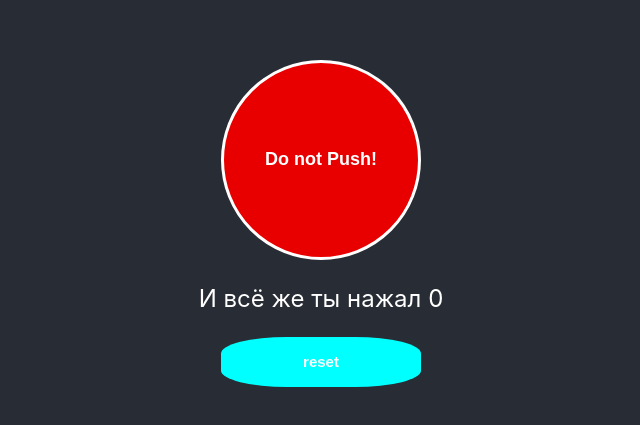
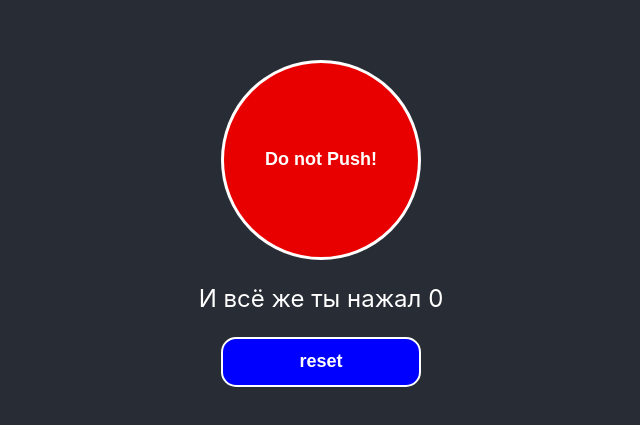
Before and after one commit to MikhailStreltc/front-practice, a React (Create React App) app: page / in a window 1280 px wide. Shown: the part 177-602 px from the top of the page, without its empty margins (319-959 px from the left). Built offline with nearby package versions, Linux system fonts and the light colour scheme.

Commit message:
Normal button "reset"

```diff
--- a/src/App.tsx
+++ b/src/App.tsx
@@ -53,11 +53,11 @@ const Counter = styled.p({
 const BlueButton = styled.button({
   height: 50,
   width: 200,
-  backgroundColor: '#00FFFF',
+  backgroundColor: '#0000FF',
   color: '#FFFFFF',
-  fontSize: 15,
+  fontSize: 18,
   fontWeight: 700,
-  borderRadius: '33%',
-  border: '3px #FFFFFF',
+  borderRadius: '15px',
+  border: '2px solid #FFFFFF',
   cursor: 'pointer',
 });
```
